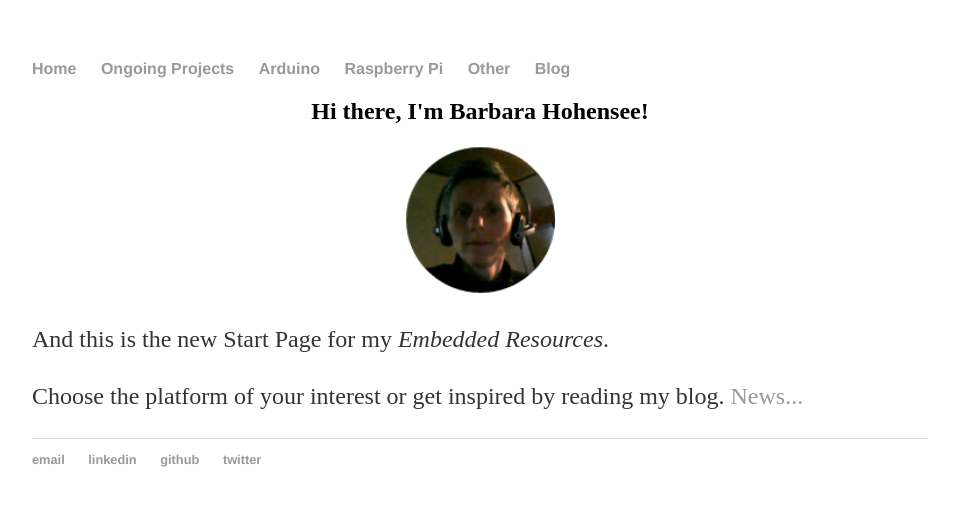
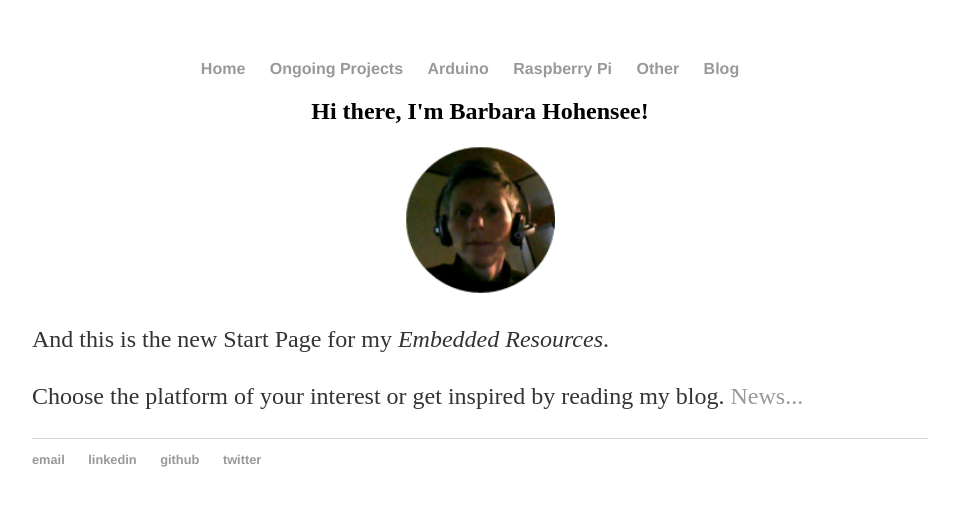
Before and after one commit to eMakerStudio/eMakerStudio.github.io, a plain HTML site: page index.html in a window 1280 px wide. Shown: the whole page, without its empty margins (160-1119 px from the left). Drawn offline with Linux system fonts and the light colour scheme.

Commit message:
Update index.html

```diff
--- a/index.html
+++ b/index.html
@@ -6,7 +6,7 @@
 		<link rel="stylesheet" type="text/css" href="/css/main.css">
 	</head>
 	<body>
-		<nav>
+		<nav><center>
     		<ul>
         		<li><a href="/">Home</a></li>
 			<li><a href="/projects">Ongoing Projects</a></li>
@@ -15,7 +15,7 @@
 			<li><a href="/other">Other</a></li>
         		<li><a href="/blog/">Blog</a></li>
     		</ul>
-		</nav>
+			</center></nav>
 		<div class="container">
     		<div class="blurb">
 			<center><h2>Hi there, I'm Barbara Hohensee!</h2></center>
```
